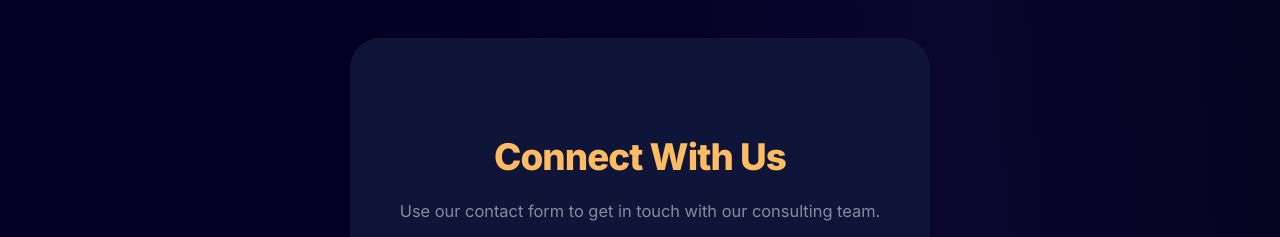
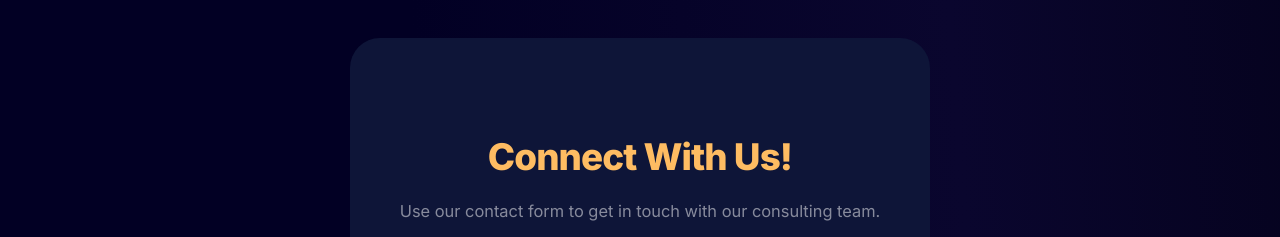
Before and after one commit to Manuel-heav/sirius, a plain HTML site: page index.html in a window 1280 px wide. Shown: the part 7200-7437 px from the top of the page. Drawn offline with nearby package versions, Linux system fonts and the light colour scheme.

Commit message:
working on new sections

```diff
--- a/index.html
+++ b/index.html
@@ -200,7 +200,7 @@
     data-aos-duration="2000"
     data-aos-easing="ease-in-out">
         <div class="contact_container">
-            <h1>Connect With Us</h1>
+            <h1>Connect With Us!</h1>
             <p>Use our contact form to get in touch with our consulting team.</p>
             <form action="">
                 <label for="">Name</label>
```
